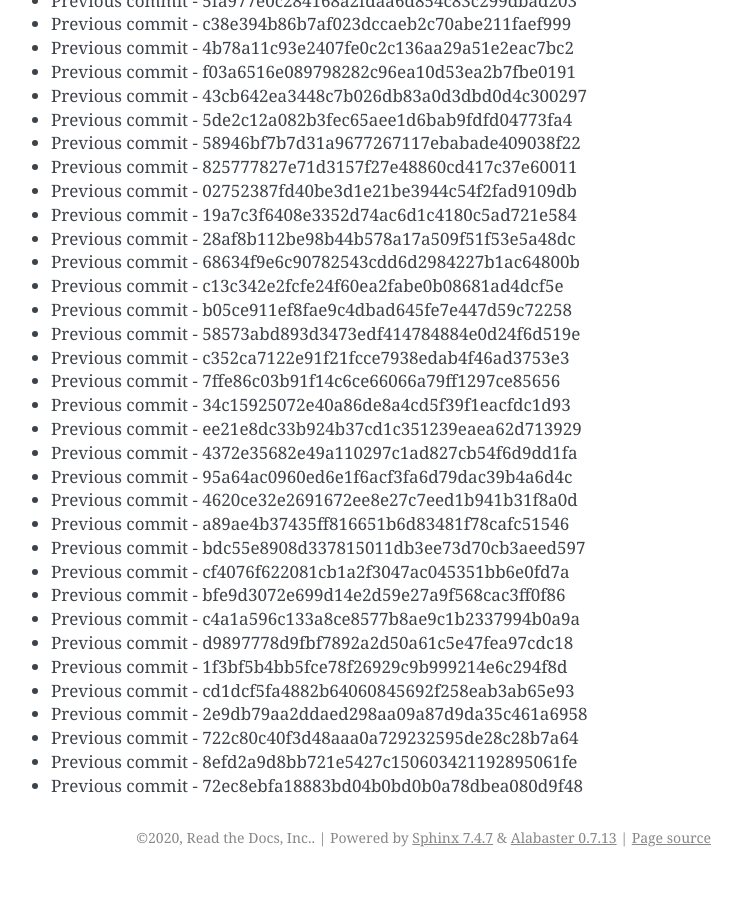
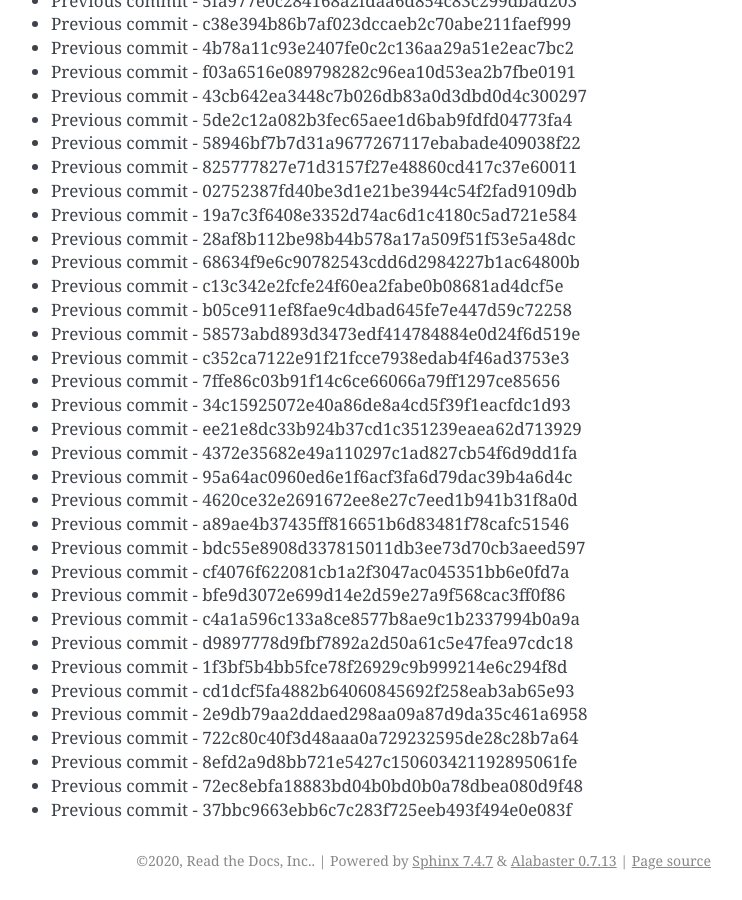
Before and after one commit to readthedocs/rtd-git-stresstest, a Sphinx documentation site: the page built from docs/updates.rst, in a window 1280 px wide and 900 px high, scrolled down 49153 px. Shown: the whole window, without its empty margins (399-1141 px from the left). Built offline with Sphinx 7.4.7, drawn with Linux system fonts in a browser that asks for light colours; before the commit the page ends 50030 px from its top, so only the background shows below that.

Commit message:
Generating commit from previous: 37bbc9663ebb6c7c283f725eeb493f494e0e083f

```diff
--- a/docs/updates.rst
+++ b/docs/updates.rst
@@ -2097,3 +2097,4 @@ It can be tested for any performance characteristics.
 * Previous commit - 722c80c40f3d48aaa0a729232595de28c28b7a64
 * Previous commit - 8efd2a9d8bb721e5427c150603421192895061fe
 * Previous commit - 72ec8ebfa18883bd04b0bd0b0a78dbea080d9f48
+* Previous commit - 37bbc9663ebb6c7c283f725eeb493f494e0e083f
```
